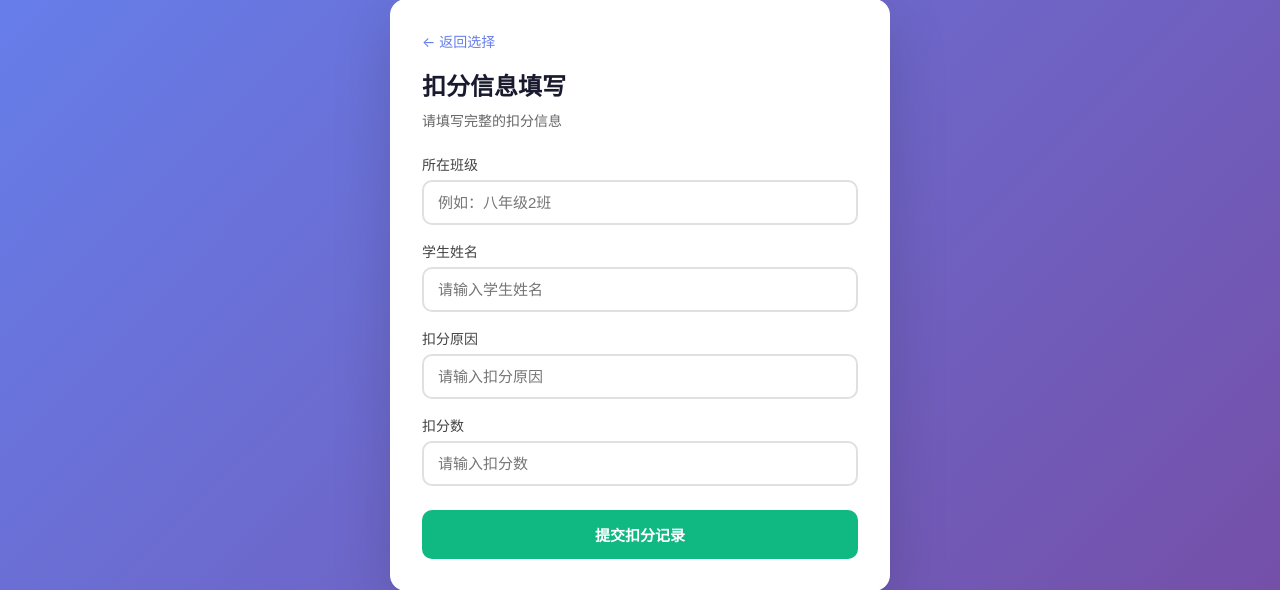
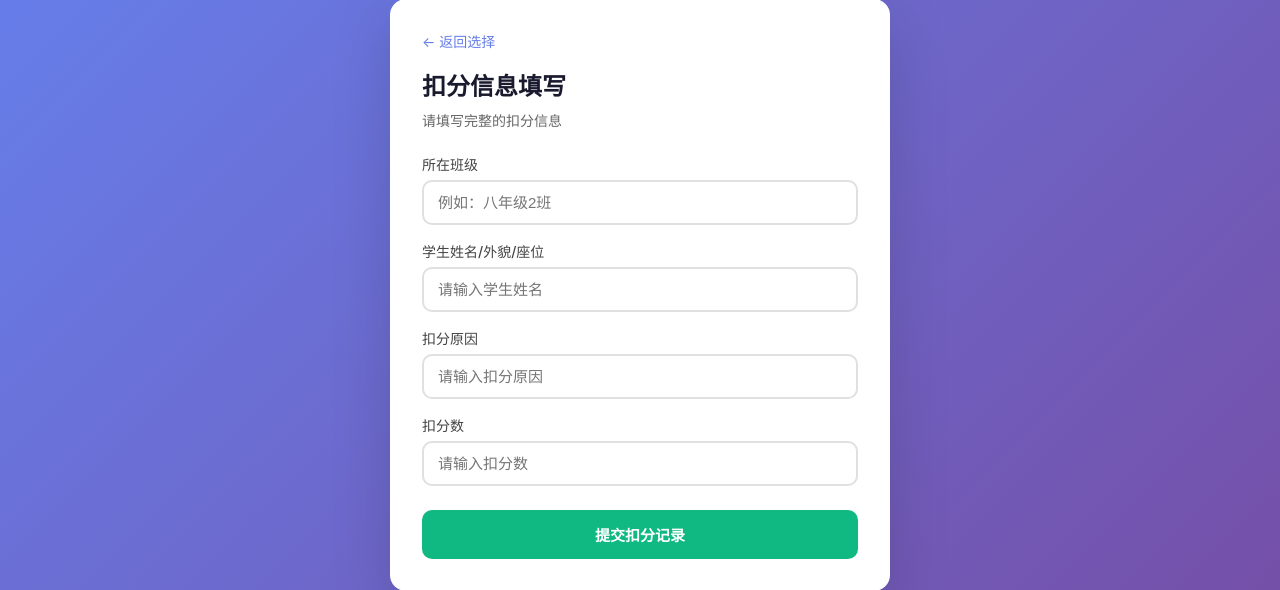
Before and after one commit to shaobokun/zhizhou, a Flask app: page /student in a window 1280 px wide. Shown: the part 21-611 px from the top of the page. Run offline with Flask 3, Linux system fonts and the light colour scheme; the visitor is signed in with stand-in values (Sample User, id 1).

Commit message:
Add files via upload

```diff
--- a/app.py
+++ b/app.py
@@ -7,7 +7,7 @@ app = Flask(__name__)
 app.secret_key = 'duty-management-secret-key'
 
 # 邀请码
-INVITE_CODE = '123456'
+INVITE_CODE = 'zkqy-zz@2026-start'
 
 # 数据库配置
 DATABASE = 'duty_system.db'
--- a/templates/student.html
+++ b/templates/student.html
@@ -14,7 +14,7 @@
         <input type="text" name="class_name" placeholder="例如：八年级2班" required>
     </div>
     <div class="form-group">
-        <label>学生姓名</label>
+        <label>学生姓名/外貌/座位</label>
         <input type="text" name="student_name" placeholder="请输入学生姓名" required>
     </div>
     <div class="form-group">
```
